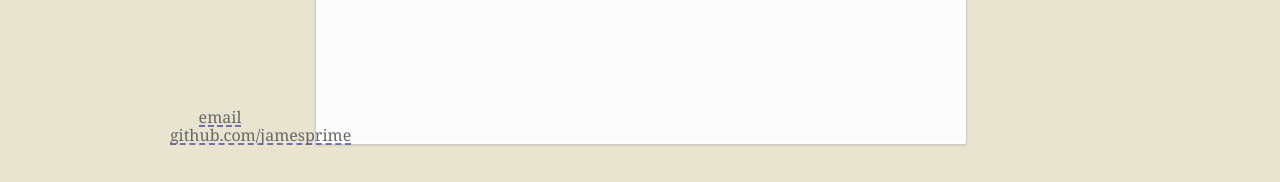
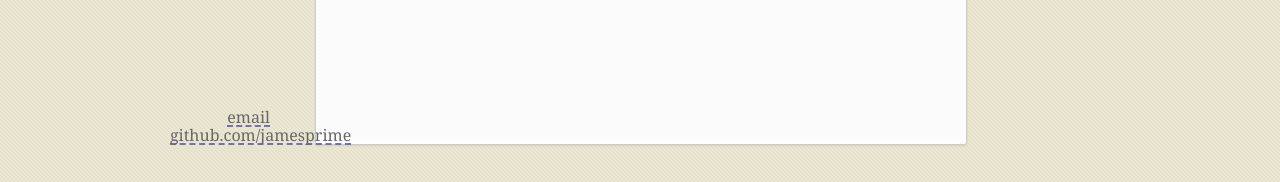
Before and after one commit to jamesprime/jamesprime.github.io, a Jekyll site: the page built from index.html, in a window 1280 px wide. Shown: the part 715-897 px from the top of the page. Built offline with Jekyll 4.4.1, drawn with Linux system fonts in a browser that asks for light colours; nearby versions of some CDN libraries; some web fonts are replaced.

Commit message:
Updated _sass/jamesprime.scss
Tried to centre footer links properly by re-setting footer text-align: right and adding .center-children { text-align: center; } within the footer block; We Shall See

```diff
--- a/_sass/jamesprime.scss
+++ b/_sass/jamesprime.scss
@@ -401,10 +401,12 @@
     left: 50%;
     margin-left: -530px;
     bottom: 20px;
-    // text-align: right;
-    text-align: center;
+    text-align: right;
     line-height: 16px;
 
+    .center-children {
+        text-align: center;
+    }
     //  Links on main background (which is darker than the body background!)
     a {
         color: #676767; // Originally #777777; changed based on tota11y's contrast recommendations
```
